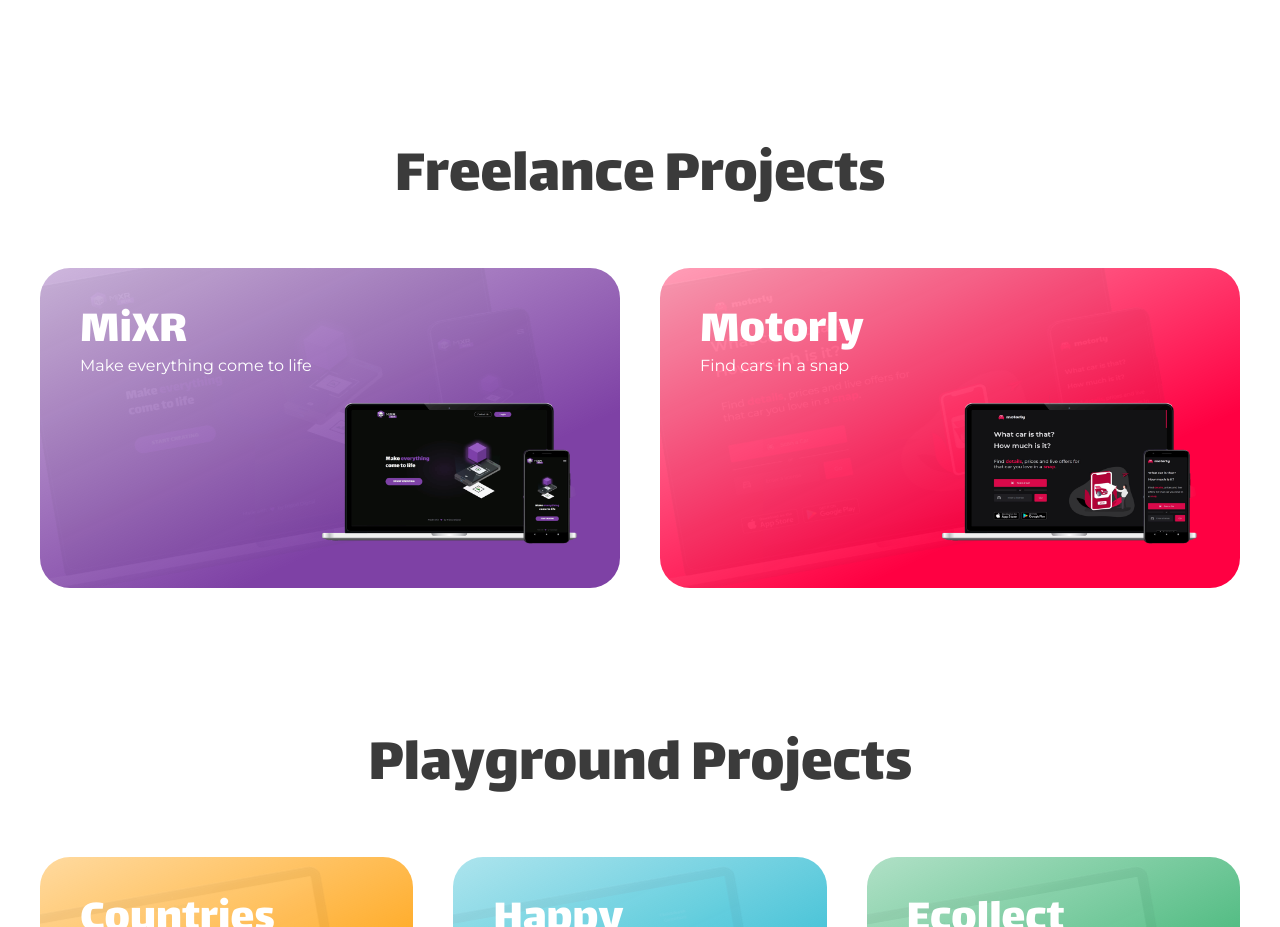
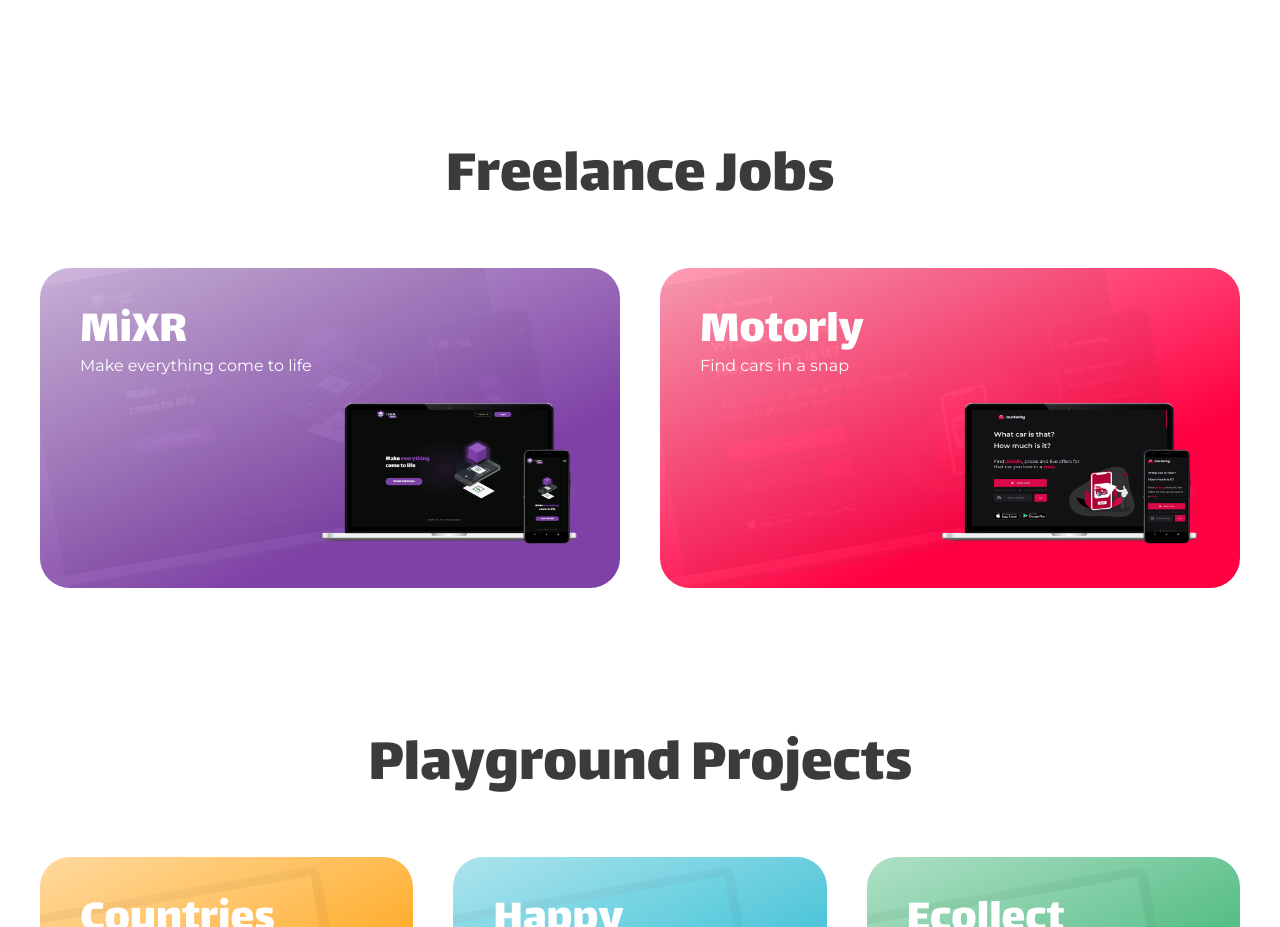
Before and after one commit to dpisati/portfolio, a Next.js app: page / in a window 1280 px wide. Shown: the part 3880-4807 px from the top of the page. Built offline with nearby package versions, Linux system fonts and the light colour scheme.

Commit message:
Update index.tsx

```diff
--- a/src/pages/index.tsx
+++ b/src/pages/index.tsx
@@ -133,7 +133,7 @@
       <Timeline />
 
       <span id="work" style={{ position: "relative", top: 0 }}></span>
-      <h2 className={styles.projectsTitle}>Freelance Projects</h2>
+      <h2 className={styles.projectsTitle}>Freelance Jobs</h2>
       <div className={styles.projectsContainer}>
         {freelancing.map((project) => {
           return <ProjectCard key={project.slug} project={project} />;
```
